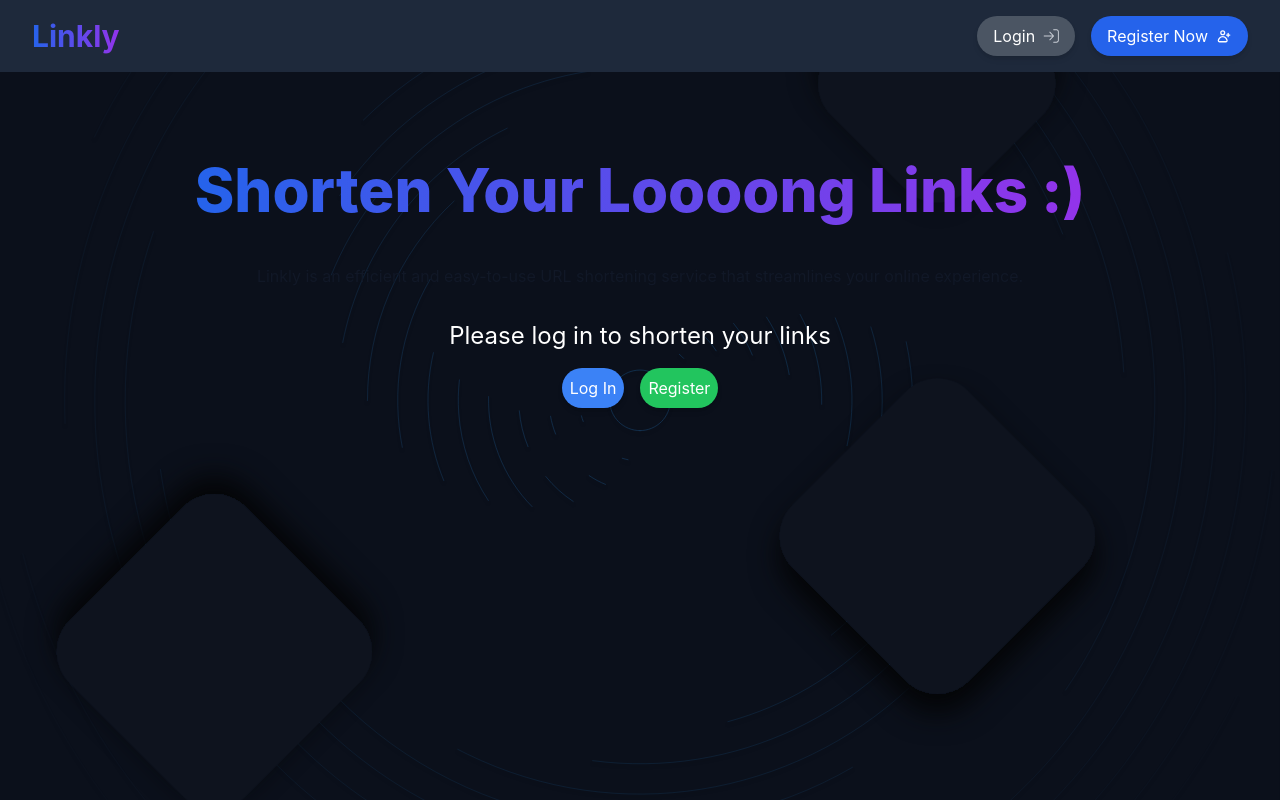
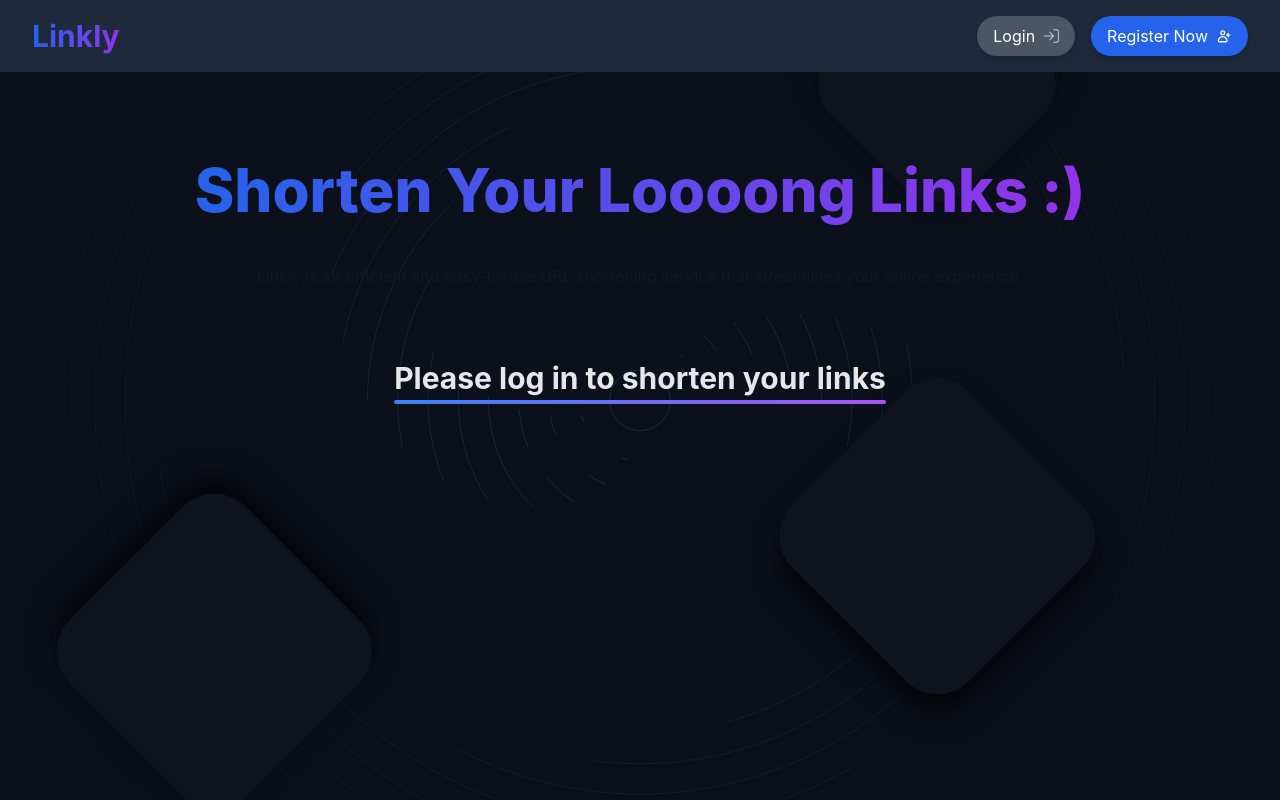
Before and after one commit to 4lPeReZ/front_urlshortener, a React (Create React App) app: page / in a window 1280 px wide. Built offline with nearby package versions, Linux system fonts and the light colour scheme.

Commit message:
refactor: Update login prompt styling on HomePage

```diff
--- a/src/pages/HomePage.jsx
+++ b/src/pages/HomePage.jsx
@@ -87,11 +87,13 @@
           />
         </>
       ) : (
-        <div className="text-center">
-          <p className="text-2xl mb-4">Please log in to shorten your links</p>
-          <button onClick={handleLogin} className="bg-blue-500 hover:bg-blue-700 text-white p-2 rounded-full shadow-md transition duration-300 w-full md:w-auto mb-4 md:mb-0 md:mr-4">Log In</button>
-          <button onClick={handleRegister} className="bg-green-500 hover:bg-green-700 text-white p-2 rounded-full shadow-md transition duration-300 w-full md:w-auto">Register</button>
-        </div>
+<div className="text-center py-10 px-4 rounded-lg">
+  <h3 className="text-3xl mb-6 text-gray-200 font-bold relative inline-block">
+    Please log in to shorten your links
+    <span className="absolute inset-x-0 -bottom-2 h-1 bg-gradient-to-r from-blue-500 to-purple-500 rounded-md"></span>
+  </h3>
+</div>
+
       )}
     </div>
   );
```
